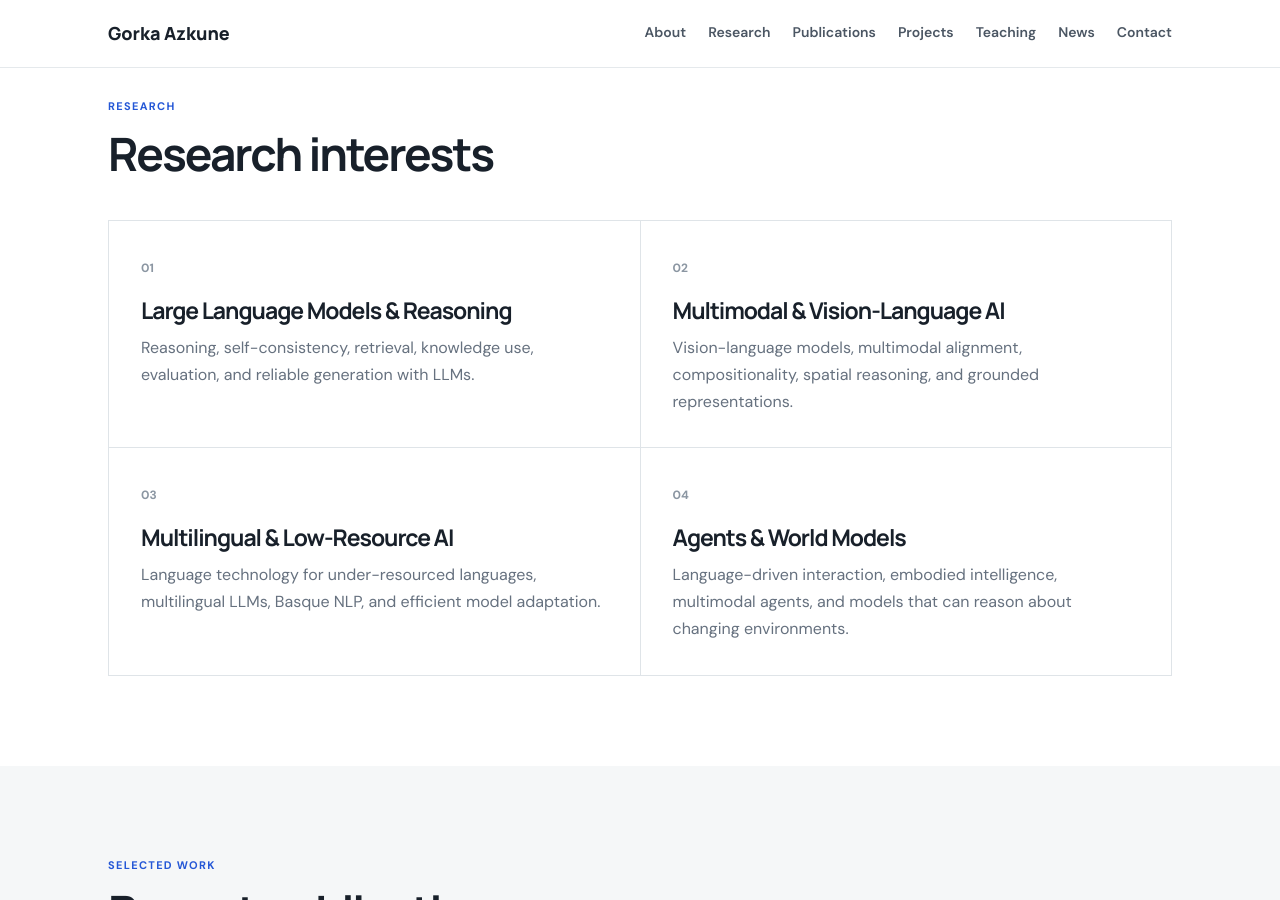
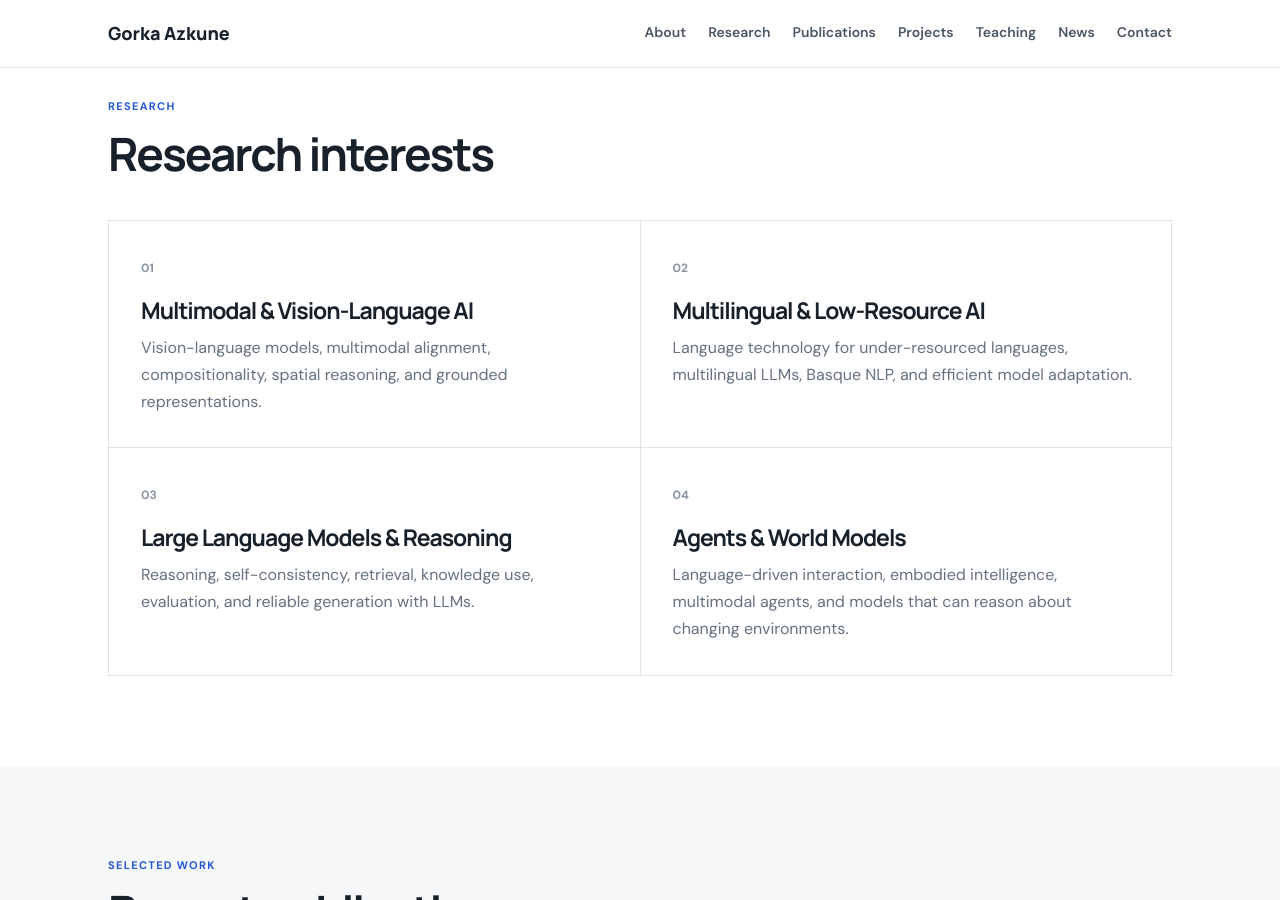
Before and after one commit to gazkune/gazkune.github.io, a Jekyll site: the page built from index.md, in a window 1280 px wide and 900 px high, scrolled down 1277 px. Built offline with Jekyll 4.4.1, drawn with Linux system fonts in a browser that asks for light colours.

Commit message:
research interests updated

```diff
--- a/index.md
+++ b/index.md
@@ -4,9 +4,9 @@ layout: home
 <section class="hero" id="about"><div><p class="eyebrow">Artificial Intelligence · Language Technology · Multimodal AI</p><h1>Gorka Azkune</h1><p class="role">Assoaciate Professor at the University of the Basque Country (UPV/EHU)</p><p class="lead">I work on artificial intelligence with a particular focus on <strong>Large Language Models, multimodal AI, vision-language models, reasoning, and language technology</strong>.</p><div class="hero-links"><a class="button" href="{{ '/publications/' | relative_url }}">Publications</a><a class="text-link" href="https://scholar.google.es/citations?user=_1wx6NoAAAAJ&hl=en&oi=ao">Google Scholar ↗</a><a class="text-link" href="https://github.com/gazkune">GitHub ↗</a></div></div><div class="hero-photo-wrap"><img class="hero-photo" src="{{ '/images/profile-picture-0.png' | relative_url }}" alt="Gorka Azkune"></div></section>
 <section class="section intro-grid"><div><p class="section-kicker">About me</p><h2>Building AI systems that can understand, reason and communicate.</h2></div><div class="section-text"><p>I am a computer scientist interested in understanding how we can build AI systems that combine language, perception and reasoning. My research has evolved from intelligent environments and autonomous systems towards <strong>language-centric and multimodal artificial intelligence</strong>.</p><p>My current work explores how large models acquire and use knowledge, how they reason over multimodal information, and how we can make them more capable, reliable and useful across languages and domains.</p><p>I am a member of the <a href="https://www.hitz.eus/en">HiTZ Basque Center for Language Technology</a> and the <a href="https://www.ixa.eus/">IXA research group</a> at UPV/EHU.</p></div></section>
 <section class="section" id="research"><div class="section-heading"><p class="section-kicker">Research</p><h2>Research interests</h2></div><div class="research-grid"><article class="research-card">
-<span>01</span><h3>Large Language Models &amp; Reasoning</h3><p>Reasoning, self-consistency, retrieval, knowledge use, evaluation, and reliable generation with LLMs.</p></article><article class="research-card">
-<span>02</span><h3>Multimodal &amp; Vision-Language AI</h3><p>Vision-language models, multimodal alignment, compositionality, spatial reasoning, and grounded representations.</p></article><article class="research-card">
-<span>03</span><h3>Multilingual &amp; Low-Resource AI</h3><p>Language technology for under-resourced languages, multilingual LLMs, Basque NLP, and efficient model adaptation.</p></article><article class="research-card">
+<span>01</span><h3>Multimodal &amp; Vision-Language AI</h3><p>Vision-language models, multimodal alignment, compositionality, spatial reasoning, and grounded representations.</p></article><article class="research-card">
+<span>02</span><h3>Multilingual &amp; Low-Resource AI</h3><p>Language technology for under-resourced languages, multilingual LLMs, Basque NLP, and efficient model adaptation.</p></article><article class="research-card">
+<span>03</span><h3>Large Language Models &amp; Reasoning</h3><p>Reasoning, self-consistency, retrieval, knowledge use, evaluation, and reliable generation with LLMs.</p></article><article class="research-card">
 <span>04</span><h3>Agents &amp; World Models</h3><p>Language-driven interaction, embodied intelligence, multimodal agents, and models that can reason about changing environments.</p></article></div></section>
 <section class="section section-muted"><div class="section-heading inline-heading"><div><p class="section-kicker">Selected work</p><h2>Recent publications</h2></div><a class="text-link" href="{{ '/publications/' | relative_url }}">View all publications →</a></div><div class="publication-list">{% for pub in site.data.publications limit:6 %}<article class="publication"><div class="pub-year">{{ pub.year }}</div><div><h3>{% if pub.url %}<a href="{{ pub.url }}">{{ pub.title }}</a>{% else %}{{ pub.title }}{% endif %}</h3><p>{{ pub.authors }}</p><p class="venue">{{ pub.venue }}</p></div></article>{% endfor %}</div></section>
 <section class="section" id="contact"><div class="contact-card"><div><p class="section-kicker">Contact</p><h2>Let's talk about research.</h2></div><div><p>If you are interested in research collaborations, PhD supervision, projects, or related topics in AI and language technology, feel free to get in touch.</p><a class="button" href="mailto:gorka.azcune@ehu.eus">mail me</a></div></div></section>
```
